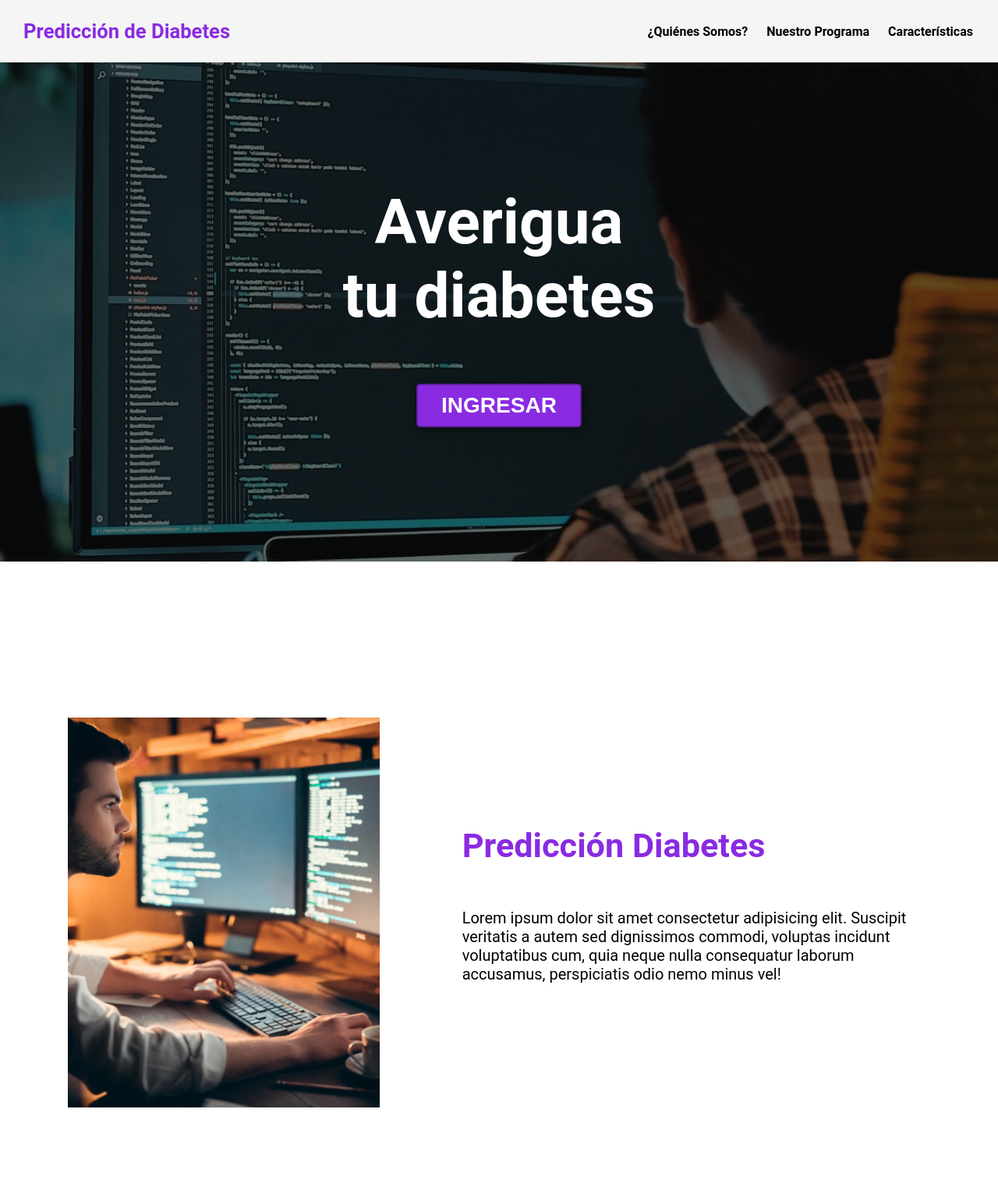
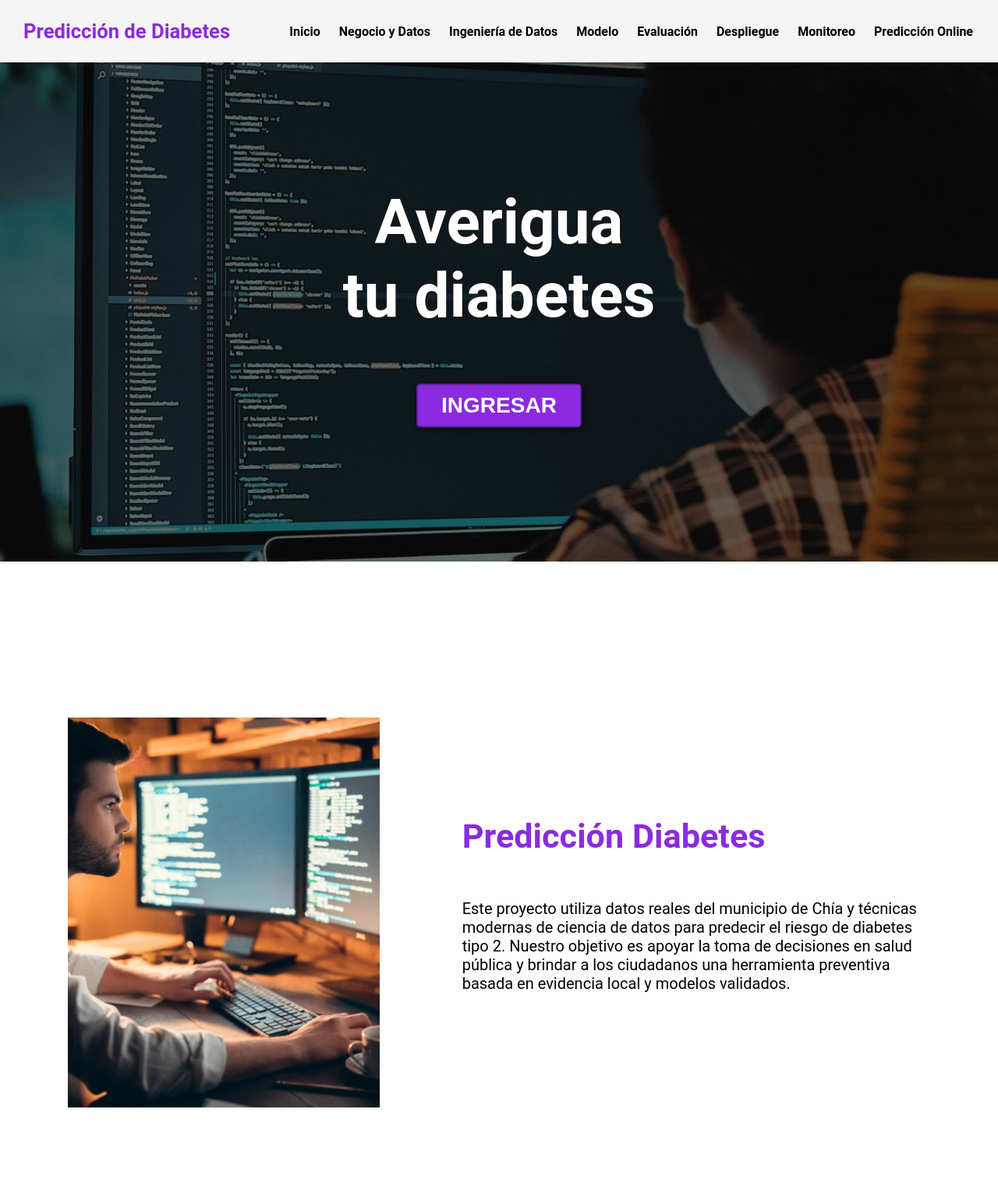
Before and after one commit to CristianMoscosoR1/PrediccionMedica, a Flask app: page / in a window 1280 px wide. Shown: the top 1513 px of the page at 78% size. Run offline with Flask 3, Linux system fonts and the light colour scheme; parts of the project's set-up code (start-up, migrations or seed data) failed here and were passed over.

Commit message:
Actualiza inicio.html y sincroniza contenido principal en index.html para navegación Flask

```diff
--- a/data-science-template/templates/inicio.html
+++ b/data-science-template/templates/inicio.html
@@ -9,9 +9,14 @@
         <div class="container">
             <p class="logo">Predicción de Diabetes</p>
             <nav>
-                <a href="#somos-proya">¿Quiénes Somos?</a>
-                <a href="#nuestros-programas">Nuestro Programa</a>
-                <a href="#caracteristicas">Características</a>
+                <a href="/">Inicio</a>
+                <a href="/negocio-datos">Negocio y Datos</a>
+                <a href="/ingenieria-datos">Ingeniería de Datos</a>
+                <a href="/modelo">Modelo</a>
+                <a href="/evaluacion">Evaluación</a>
+                <a href="/despliegue">Despliegue</a>
+                <a href="/monitoreo">Monitoreo</a>
+                <a href="/formulario">Predicción Online</a>
             </nav>
         </div>
     </header>
@@ -26,7 +31,7 @@
             <div class="img-container"></div>
             <div class="texto">
                 <h2> <span class="color-acento">Predicción Diabetes</span></h2>
-                <p>Lorem ipsum dolor sit amet consectetur adipisicing elit. Suscipit veritatis a autem sed dignissimos commodi, voluptas incidunt voluptatibus cum, quia neque nulla consequatur laborum accusamus, perspiciatis odio nemo minus vel!</p>
+                <p>Este proyecto utiliza datos reales del municipio de Chía y técnicas modernas de ciencia de datos para predecir el riesgo de diabetes tipo 2. Nuestro objetivo es apoyar la toma de decisiones en salud pública y brindar a los ciudadanos una herramienta preventiva basada en evidencia local y modelos validados.</p>
             </div>
         </div>
     </section>
@@ -37,18 +42,18 @@
             <div class="programas">
                 <div class="carta">
                     <h3>Cómo funciona nuestro programa</h3>
-                    <p>Lorem ipsum dolor sit amet consectetur adipisicing elit. Nesciunt vero corporis incidunt saepe qui commodi quasi neque veniam quam, aspernatur est beatae maxime animi sed reiciendis mollitia ducimus veritatis repellendus?</p>
-                    <button>+ Info</button>
+                    <p>Conoce el contexto local de Chía, la necesidad de predecir diabetes y los objetivos del proyecto. Descubre cómo los datos locales y la metodología CRISP-ML guían nuestro enfoque para brindar valor a la comunidad.</p>
+                    <a href="/negocio-datos"><button>+ Info</button></a>
                 </div>
                 <div class="carta">
                     <h3>Características</h3>
-                    <p>Lorem ipsum dolor sit amet consectetur adipisicing elit. Nesciunt vero corporis incidunt saepe qui commodi quasi neque veniam quam, aspernatur est beatae maxime animi sed reiciendis mollitia ducimus veritatis repellendus?</p>
-                    <button>+ Info</button>
+                    <p>Explora las variables del dataset, el proceso de limpieza y transformación de datos, y cómo preparamos la información para entrenar modelos de predicción confiables y útiles para la salud pública.</p>
+                    <a href="/ingenieria-datos"><button>+ Info</button></a>
                 </div>
                 <div class="carta">
                     <h3>Predicción</h3>
-                    <p>Lorem ipsum dolor sit amet consectetur adipisicing elit. Nesciunt vero corporis incidunt saepe qui commodi quasi neque veniam quam, aspernatur est beatae maxime animi sed reiciendis mollitia ducimus veritatis repellendus?</p>
-                    <button>+ Info</button>
+                    <p>Accede a nuestra herramienta online para estimar el riesgo de diabetes tipo 2. Ingresa tus datos y obtén una predicción personalizada basada en información local y modelos validados.</p>
+                    <a href="/formulario"><button>+ Info</button></a>
                 </div>
             </div>
         </div>
```
Also changed, not shown: index.html (+24 -20 lines).
